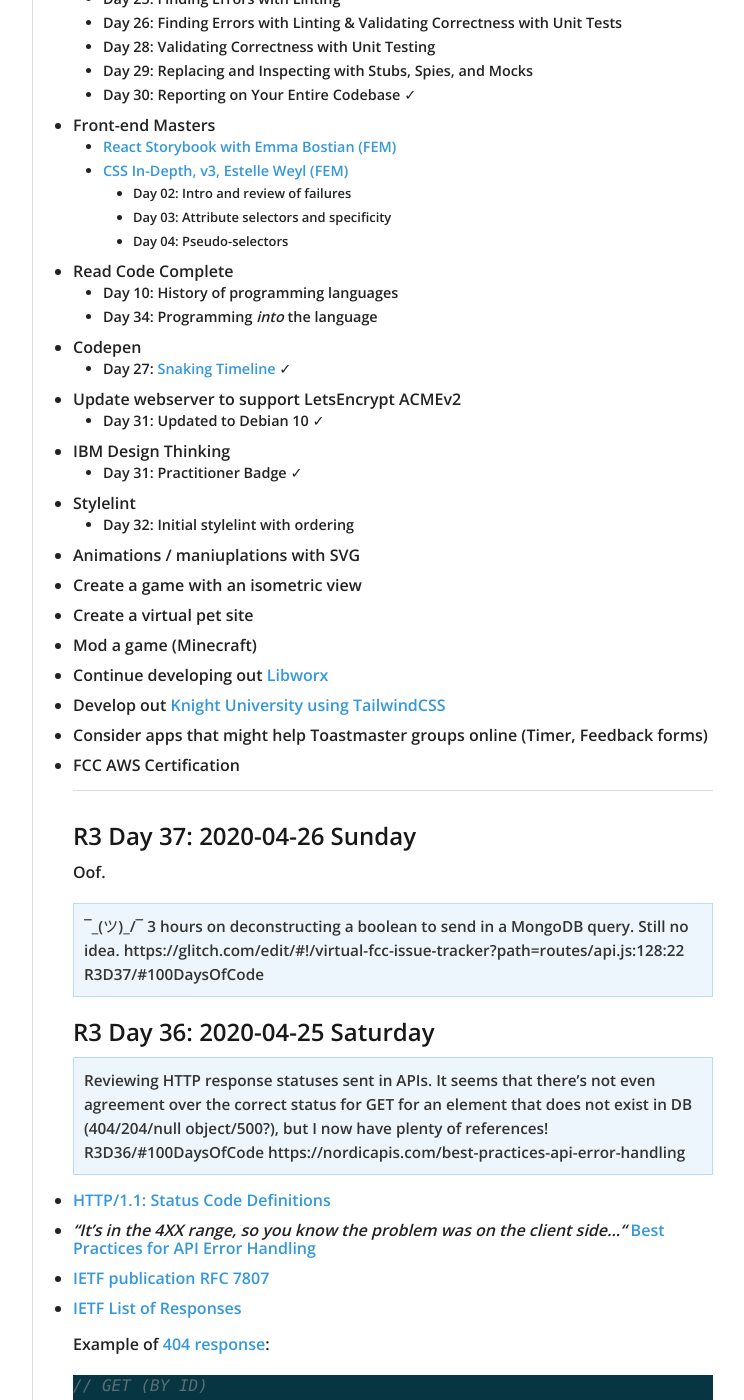
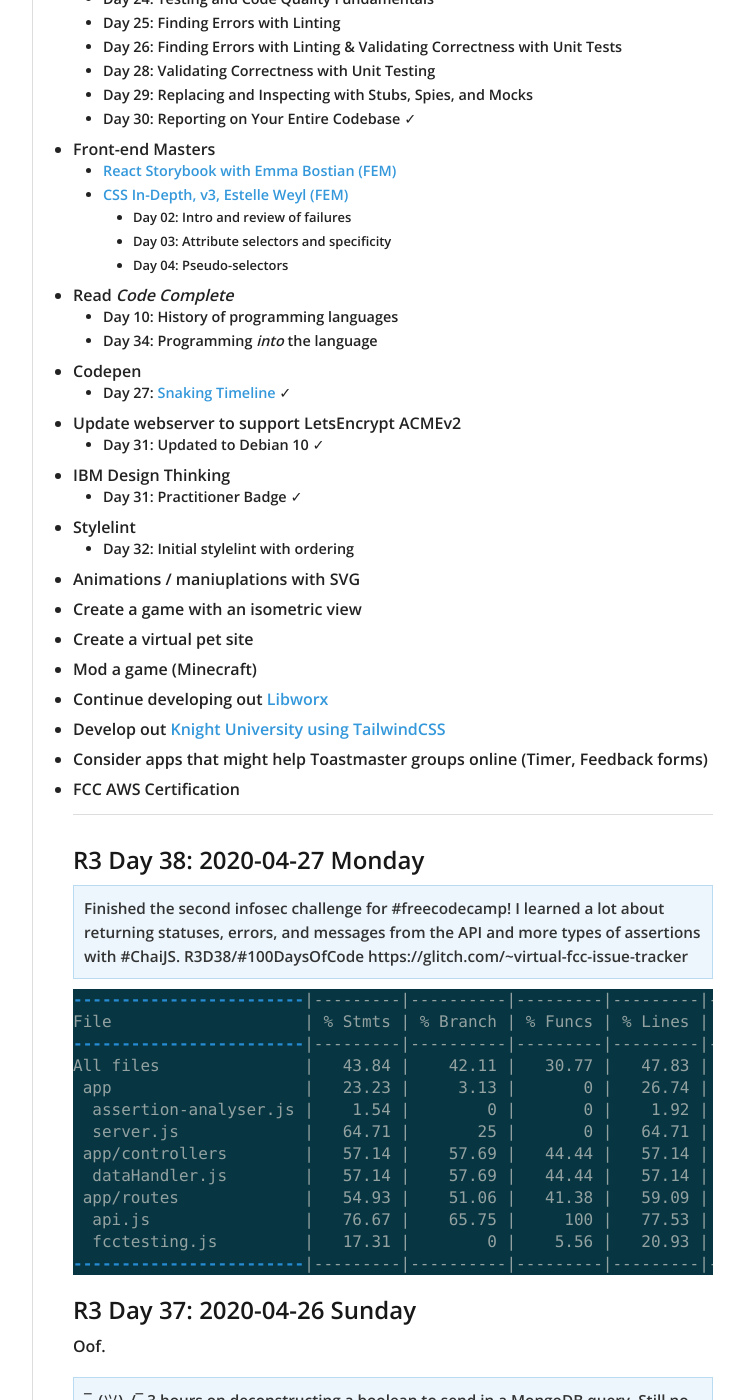
Before and after one commit to virtual/100daysofcode, a Jekyll site: the page built from index.md, in a window 1280 px wide and 1400 px high, scrolled down 868 px. Shown: the whole window, without its empty margins (378-1122 px from the left). Built offline with Jekyll 4.4.1, drawn with Linux system fonts in a browser that asks for light colours; nearby versions of some CDN libraries; our own code applies the rules of GitHub Pages for plain Markdown files; some of the changed text lies outside the part shown.

Commit message:
finished second infosec fcc challenge :)

````diff
--- a/index.md
+++ b/index.md
@@ -4,9 +4,9 @@
 ## ⭐ Some ideas for round 3: ⭐
 
 - Continue through [Javascript30](https://javascript30.com/)
-  - Day 01: Challenge 08 ✓
-  - Day 09: Challenge 09 ✓
-  - Day 33: Challenge 10 ✓
+  - Day 01: [Challenge 08 ✓](https://virtual-javascript30.herokuapp.com/08-canvas/index.html)
+  - Day 09: [Challenge 09 ✓](https://virtual-javascript30.herokuapp.com/09-dev-tools/index.html)
+  - Day 33: [Challenge 10 ✓](https://virtual-javascript30.herokuapp.com/10-checkbox-range/index.html)
 - freeCodeCamp
   - Information Security and QA overview section
     - Day 05: Finish new Javascript Algorithm challenges, began ChaiJS
@@ -16,12 +16,12 @@
     - Day 11: Pug/Passport - Node & Express
     - Day 12: Passport - Node & Express
     - Day 13: Passport - Node & Express
-  - Infosec/QA - Metric-Imperial Converter
+  - [Infosec/QA - Metric-Imperial Converter ✓](https://virtual-fcc-mi-convert.glitch.me)
     - Day 14: Metric-Imperial Converter
     - Day 15: Metric-Imperial Converter
     - Day 16: Metric-Imperial Converter
     - Day 17: Metric-Imperial Converter ✓
-  - Infosec/QA - Issue Tracker
+  - [Infosec/QA - Issue Tracker ✓](https://virtual-fcc-issue-tracker.glitch.me)
     - Day 18: POST with fake data
     - Day 19: POST with form data, GET route
     - Day 20: DELETE route
@@ -30,7 +30,8 @@
     - Day 35: Functional tests (POST)
     - Day 36: Researching API HTTP Responses
     - Day 37: Sending MongoDB boolean from deconstructed array
-- [Node.js: Testing and Code Quality - Jon Peck](https://www.lynda.com/Node-js-tutorials/Node-js-Testing-Code-Quality/587672-2.html)
+    - Day 38: Functional tests ✓
+- [Node.js: Testing and Code Quality - Jon Peck ✓](https://www.lynda.com/Node-js-tutorials/Node-js-Testing-Code-Quality/587672-2.html)
   - Day 23: Intro
   - Day 24: Testing and Code Quality Fundamentals
   - Day 25: Finding Errors with Linting
@@ -44,7 +45,7 @@
     - Day 02: Intro and review of failures
     - Day 03: Attribute selectors and specificity
     - Day 04: Pseudo-selectors
-- Read Code Complete
+- Read _Code Complete_
   - Day 10: History of programming languages
   - Day 34: Programming _into_ the language
 - Codepen
@@ -65,6 +66,27 @@
 - FCC AWS Certification
 
 ----------
+
+
+## R3 Day 38: 2020-04-27 Monday
+
+> Finished the second infosec challenge for #freecodecamp! I learned a lot about returning statuses, errors, and messages from the API and more types of assertions with #ChaiJS. R3D38/#100DaysOfCode https://glitch.com/~virtual-fcc-issue-tracker
+
+```bash
+------------------------|---------|----------|---------|---------|---------------------------------------------------------------------------
+File                    | % Stmts | % Branch | % Funcs | % Lines | Uncovered Line #s
+------------------------|---------|----------|---------|---------|---------------------------------------------------------------------------
+All files               |   43.84 |    42.11 |   30.77 |   47.83 |
+ app                    |   23.23 |     3.13 |       0 |   26.74 |
+  assertion-analyser.js |    1.54 |        0 |       0 |    1.92 | 31-128
+  server.js             |   64.71 |       25 |       0 |   64.71 | 26,32,43,52-61
+ app/controllers        |   57.14 |    57.69 |   44.44 |   57.14 |
+  dataHandler.js        |   57.14 |    57.69 |   44.44 |   57.14 | 16-17,20-21,24-25,28-29,32-33,47,50,54,57,60
+ app/routes             |   54.93 |    51.06 |   41.38 |   59.09 |
+  api.js                |   76.67 |    65.75 |     100 |   77.53 | 27,74,77,83,86,89,105-110,159,191,198,208,211,214,217,220-222,232,265,278
+  fcctesting.js         |   17.31 |        0 |    5.56 |   20.93 | 38-41,46-49,54-57,63-73,77-102
+------------------------|---------|----------|---------|---------|---------------------------------------------------------------------------
+```
 
 ## R3 Day 37: 2020-04-26 Sunday
 
````
